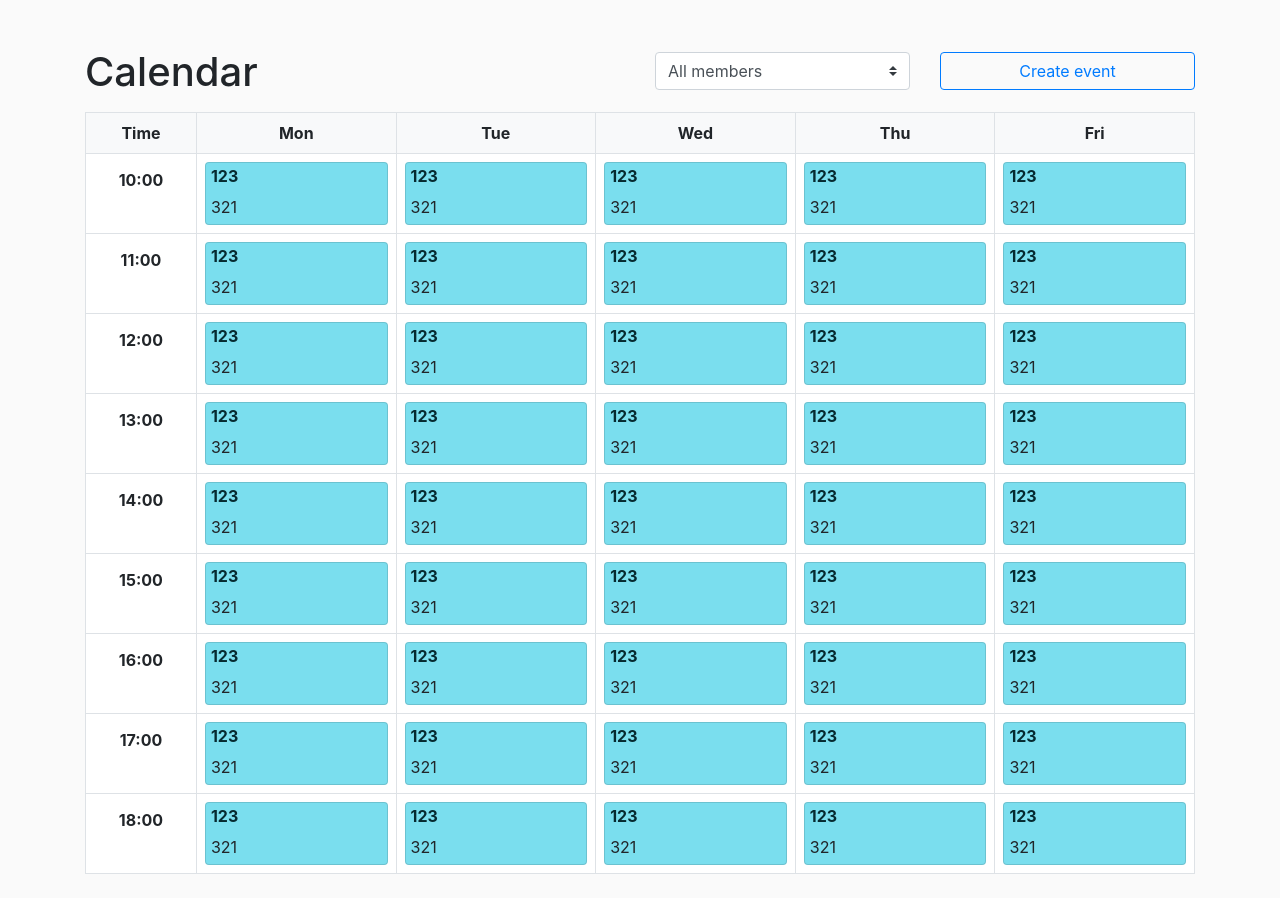
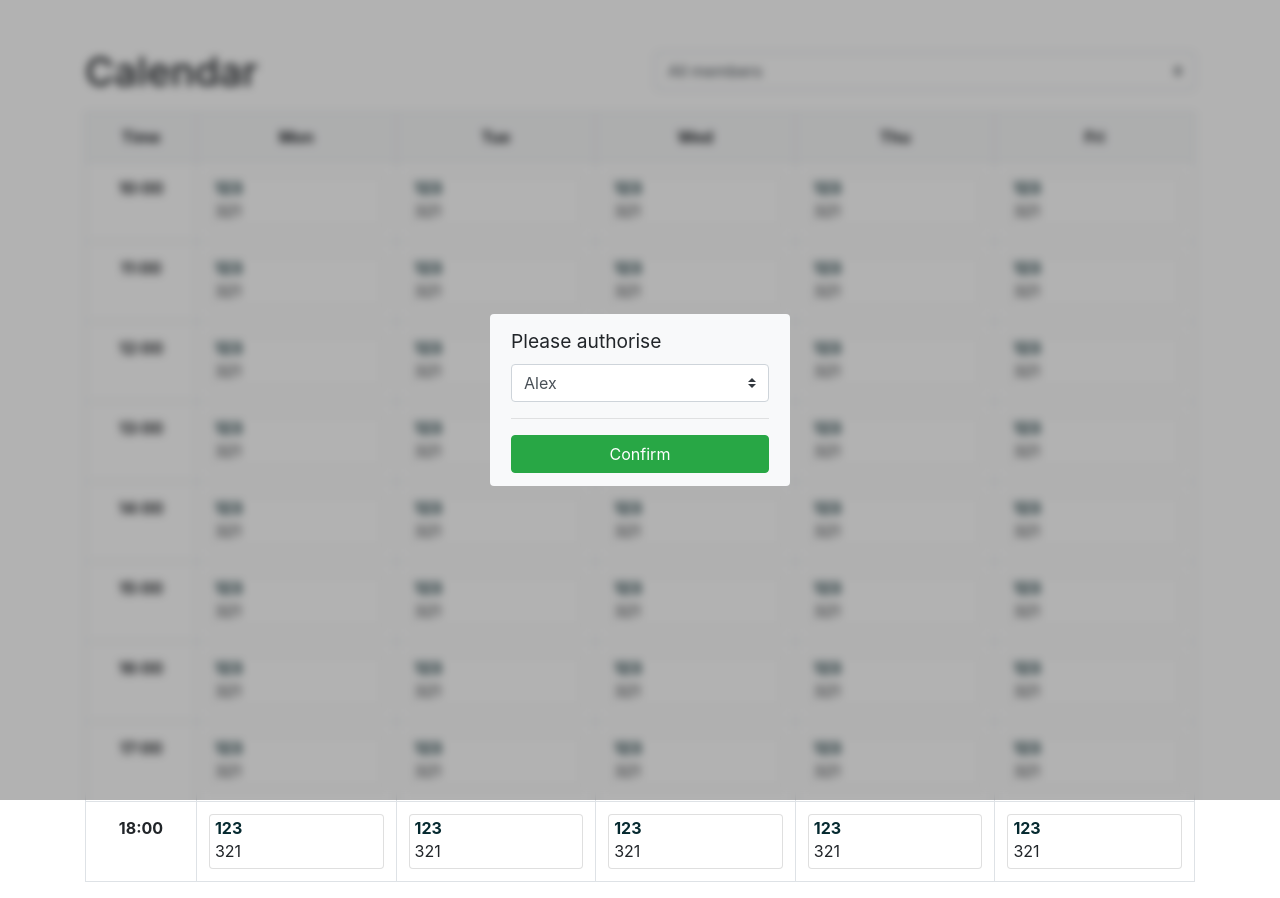
Before and after one commit to Sergey-Nag/react-meeting-planning-calendar, a React (Create React App) app: page / in a window 1280 px wide. Built offline with nearby package versions, Linux system fonts and the light colour scheme.

Commit message:
auth alert by useContext

```diff
--- a/src/App.js
+++ b/src/App.js
@@ -1,47 +1,74 @@
-import { BrowserRouter as Router, Switch, Route } from "react-router-dom";
-import CalendarPage from './pages/calendar';
-import CreateEventPage from './pages/createEvent';
+import { BrowserRouter as Router, Route } from "react-router-dom";
+import { Container, Row, Col } from "react-bootstrap";
+import Controls from "./components/Controls/Controls";
+import Calendar from "./components/Calendar/Calendar";
+import Form from "./components/Form/Form";
+import { AuthorizeAlert } from "./components/Alerts/AuthorizeAlert";
+import AuthContext from './contexts/authContext';
+import { useState } from "react";
 
 const USERS = [
   {
     name: "Alex",
     avatar: "",
+    isAdmin: true,
   },
   {
     name: "Elizabeth",
     avatar: "",
+    isAdmin: true,
   },
   {
     name: "Steve",
     avatar: "",
+    isAdmin: false,
   },
   {
     name: "Ann",
     avatar: "",
+    isAdmin: false,
   },
   {
     name: "Maria",
     avatar: "",
+    isAdmin: false,
   },
   {
     name: "Bob",
     avatar: "",
+    isAdmin: false,
   },
 ];
 
+
 function App() {
-  const isAdmin = true;
+  const [isAdmin, setAdmin] = useState();
 
   return (
     <Router>
-        <Switch>
-          <Route exact path="/">
-            <CalendarPage isAdmin={isAdmin} users={USERS}/>
-          </Route>
-          <Route exact path="/create-event">
-            <CreateEventPage isAdmin={isAdmin} users={USERS} />
-          </Route>
-        </Switch>
+      <AuthContext.Provider value={[isAdmin, setAdmin]}>
+        { isAdmin === undefined && <AuthorizeAlert users={USERS} /> }
+      </AuthContext.Provider>
+          <Container className="pt-5">
+            <Row>
+              <Col>
+                <h1>Calendar</h1>
+              </Col>
+              <Col className="pt-1">
+                <Controls isAdmin={isAdmin} users={USERS} />
+              </Col>
+            </Row>
+            <Row className="pt-2">
+              <Col>
+                <Route exact path="/">
+                  <Calendar isAdmin={isAdmin} users={USERS} />
+                </Route>
+                <Route exact path="/create-event">
+                  <Form />
+                </Route>
+              </Col>
+            </Row>
+          </Container>
     </Router>
   );
 }
--- /dev/null
+++ b/src/components/Alerts/AuthorizeAlert.js
@@ -0,0 +1,42 @@
+import "./alerts.scss";
+import { Button, Col, Form, Row } from "react-bootstrap";
+import { useContext, useRef } from "react";
+import AuthContext from "../../contexts/authContext";
+// import { useEffect, useState } from "react";
+
+export function AuthorizeAlert({ users }) {
+  const [, setAdmin] = useContext(AuthContext);
+  const selectUsers = useRef(null);
+
+  const authorizeUser = (e) => {
+    const chosenUser = selectUsers.current.value;
+    const isUserAdmin = users.find(({ name }) => name === chosenUser).isAdmin;
+    setAdmin(isUserAdmin);
+  };
+
+  return (
+    <div className="alert__wrapp">
+      <div className="alert bg-light" style={{ width: "300px" }}>
+        Please authorise <br />
+        <Form.Control as="select" custom className="mt-2" ref={selectUsers}>
+          {users.map(({ name }, i) => (
+            <option key={i}>{name}</option>
+          ))}
+        </Form.Control>
+        <hr />
+        <Row>
+          <Col>
+            <Button
+              variant="success"
+              type="button"
+              className="w-100"
+              onClick={authorizeUser}
+            >
+              Confirm
+            </Button>
+          </Col>
+        </Row>
+      </div>
+    </div>
+  );
+}
--- /dev/null
+++ b/src/components/Alerts/alerts.scss
@@ -0,0 +1,50 @@
+@import '../../scss/variables';
+
+.alert__wrapp {
+  @extend .d-flex, .justify-content-center, .flex-column;
+  backdrop-filter: blur(4px);
+  background-color: $alert-wrapp-color;
+  height: 100%;
+
+  position: absolute;
+  width: 100%;
+  z-index: 999;
+
+  &.top {
+    background: linear-gradient(to top, transparent, $alert-wrapp-color);
+    height: 20%;
+
+    .alert {
+      border-radius: 0;
+      top: 0;
+      width: 90%;
+    }
+  }
+}
+
+.alert {
+  font-size: 1.2em;
+  margin: 0 auto;
+  max-width: 430px;
+
+  .col-1 {
+    text-align: right;
+  }
+
+  &.top {
+    border-radius: 0;
+    max-width: 100%;
+  }
+}
+
+.popup__wrapp {
+  left: 25px;
+  position: fixed;
+  top: 25px;
+  z-index: 1000;
+}
+
+.popup {
+  font-size: 1em;
+  min-width: 250px;
+}
--- a/src/components/Calendar/Calendar.js
+++ b/src/components/Calendar/Calendar.js
@@ -1,11 +1,18 @@
 import { Table } from 'react-bootstrap';
+import { useEffect } from 'react';
 import Card from '../Card/Card';
+
 
 export default function Calendar() {
   const data = {
     days: ['Mon', 'Tue', 'Wed', 'Thu', 'Fri'],
     times: [...Array(9)].map((el, i)=> `1${i}:00`)
   }
+
+  useEffect(()=>{
+    document.title = 'Calendar';
+  }, []);
+
 
   return (
     <Table bordered className="calendar">
--- a/src/components/Controls/Controls.js
+++ b/src/components/Controls/Controls.js
@@ -1,8 +1,9 @@
 import { Switch, Link, Route } from "react-router-dom";
-import { Row, Col, Button } from "react-bootstrap";
+import { Row, Col } from "react-bootstrap";
 import Dropdown from "../Dropdown/Dropdown";
 
 export default function Controls(args) {
+
   return (
     <Row>
       <Switch>
@@ -22,8 +23,9 @@ export default function Controls(args) {
           )}
         </Route>
         <Route exact path="/create-event">
+          <Col></Col>
           <Col>
-            <Link to="/" className="w-100 btn btn-outline-primary">
+            <Link to="/" className="btn btn-outline-secondary w-100">
               Back
             </Link>
           </Col>
--- /dev/null
+++ b/src/components/Form/Form.js
@@ -0,0 +1,11 @@
+import { useEffect } from "react";
+
+export default function Form() {
+  useEffect(()=>{
+    document.title = 'Create form';
+  }, []);
+
+  return (
+      <form></form>
+  );
+}
--- /dev/null
+++ b/src/contexts/authContext.js
@@ -0,0 +1,5 @@
+import React from 'react';
+
+const AuthContext = React.createContext();
+
+export default AuthContext;
--- a/src/index.scss
+++ b/src/index.scss
@@ -1,4 +1,4 @@
-@import '~bootstrap/scss/bootstrap';
+// @import '~bootstrap/scss/bootstrap';
 @import 'scss/_variables';
 
 
--- a/src/pages/calendar.js
+++ b/src/pages/calendar.js
@@ -1,14 +1,13 @@
 import Calendar from "../components/Calendar/Calendar";
 import Controls from "../components/Controls/Controls";
 
-import { Container, Row, Col } from "react-bootstrap";
 
-
-const CalendarPage = ({isAdmin, users}) => (
+function CalendarPage({ isAdmin, users }) {
+  return (
     <Container className="pt-5">
       <Row>
         <Col>
-        <h1>Calendar</h1>
+          <h1>{document.title}</h1>
         </Col>
         <Col className="pt-1">
           <Controls isAdmin={isAdmin} users={users} />
@@ -21,5 +20,5 @@ const CalendarPage = ({isAdmin, users}) => (
       </Row>
     </Container>
   );
-
+}
 export default CalendarPage;
--- a/src/pages/createEvent.js
+++ b/src/pages/createEvent.js
@@ -3,12 +3,14 @@ import Controls from "../components/Controls/Controls";
 
 import { Container, Row, Col } from "react-bootstrap";
 
+export default function CreateEventPage({ isAdmin, users }) {
+  document.title = 'Create page';
 
-const CreateEventPage = ({isAdmin, users}) => (
+  return (
     <Container className="pt-5">
       <Row>
         <Col>
-        <h1>Calendar</h1>
+          <h1>{document.title}</h1>
         </Col>
         <Col className="pt-1">
           <Controls isAdmin={isAdmin} users={users} />
@@ -21,5 +23,4 @@ const CreateEventPage = ({isAdmin, users}) => (
       </Row>
     </Container>
   );
-
-export default CreateEventPage;
+}
--- a/src/scss/_variables.scss
+++ b/src/scss/_variables.scss
@@ -1,3 +1,5 @@
+@import "~bootstrap/scss/bootstrap";
+
 $card-color: lighten($info, 30%);
 $card-color--darken: darken($info, 30%);
 
```
Lines whose indentation alone changed are shown as unchanged.
